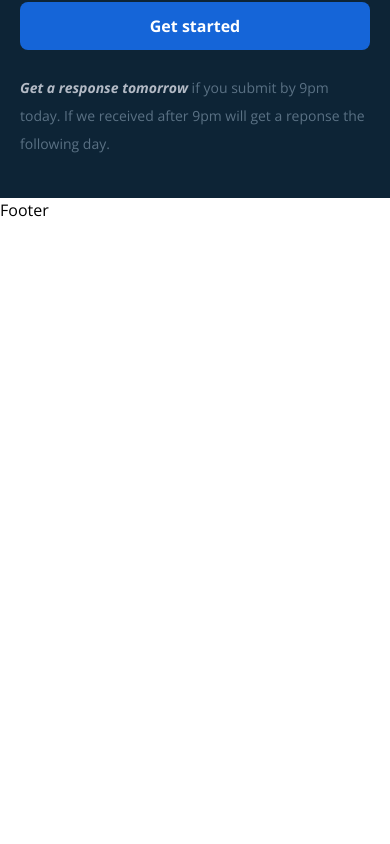
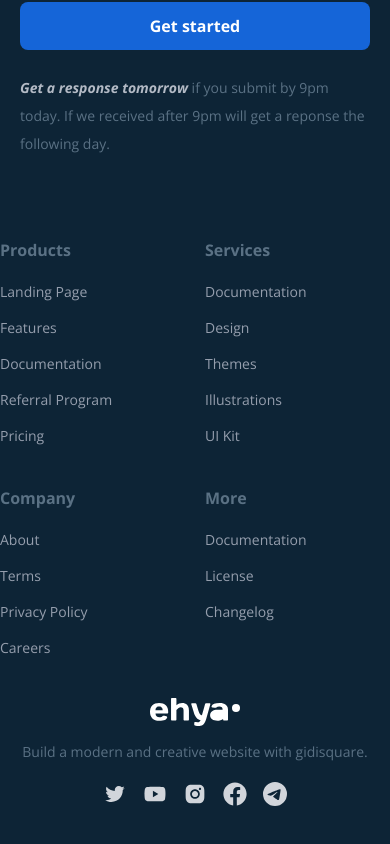
Before and after one commit to tayoolaigbe/mern-sack-blog, a React (Vite) app in the folder frontend/: page / in a window 390 px wide. Shown: the part 1834-2678 px from the top of the page. Before the commit the page ends 2056 px from the top, so only its background shows below. Built offline with nearby package versions, Linux system fonts and the light colour scheme.

Commit message:
Completed the Footer section and made it responsive

```diff
--- a/frontend/src/components/Footer.jsx
+++ b/frontend/src/components/Footer.jsx
@@ -1,7 +1,137 @@
+import { images } from '../contants';
+
+import {
+	AiOutlineTwitter,
+	AiFillYoutube,
+	AiFillInstagram,
+	AiFillHeart,
+} from 'react-icons/ai';
+import { FaFacebook } from 'react-icons/fa';
+import { BsTelegram } from 'react-icons/bs';
+
 const Footer = () => {
-  return (
-    <div>Footer</div>
-  )
-}
+	return (
+		<section className="bg-dark-hard">
+			<footer className="container mx-auto grid grid-cols-10 px5 py-10 gap-y-10 gap-x-5 md:pt-20 md:grid-cols-12 lg:grid-cols-10 gap-x-10">
+				<div className="col-span-5 md:col-span-4 lg:col-span-2">
+					<h3 className="text-dark-light font-bold md:text-lg">Products</h3>
+					<ul className="text-[#959EAD] text-sm mt-5 space-y-4 md:text-base">
+						<li>
+							<a href="/">Landing Page</a>
+						</li>
+						<li>
+							<a href="/">Features</a>
+						</li>
+						<li>
+							<a href="/">Documentation</a>
+						</li>
+						<li>
+							<a href="/">Referral Program</a>
+						</li>
+						<li>
+							<a href="/">Pricing</a>
+						</li>
+					</ul>
+				</div>
+				<div className="col-span-5 md:col-span-4 lg:col-span-2">
+					<h3 className="text-dark-light font-bold md:text-lg">Services</h3>
+					<ul className="text-[#959EAD] text-sm mt-5 space-y-4">
+						<li>
+							<a href="/">Documentation</a>
+						</li>
+						<li>
+							<a href="/">Design</a>
+						</li>
+						<li>
+							<a href="/">Themes</a>
+						</li>
+						<li>
+							<a href="/">Illustrations</a>
+						</li>
+						<li>
+							<a href="/">UI Kit</a>
+						</li>
+					</ul>
+				</div>
+				<div className="col-span-5 md:col-span-4 md:col-start-5 lg:col-span-2 lg:col-start-auto">
+					<h3 className="text-dark-light font-bold md:text-lg">Company</h3>
+					<ul className="text-[#959EAD] text-sm mt-5 space-y-4">
+						<li>
+							<a href="/">About</a>
+						</li>
+						<li>
+							<a href="/">Terms</a>
+						</li>
+						<li>
+							<a href="/">Privacy Policy</a>
+						</li>
+						<li>
+							<a href="/">Careers</a>
+						</li>
+					</ul>
+				</div>
+				<div className="col-span-5 md:col-span-4 lg:col-span-2">
+					<h3 className="text-dark-light font-bold md:text-lg">More</h3>
+					<ul className="text-[#959EAD] text-sm mt-5 space-y-4">
+						<li>
+							<a href="/">Documentation</a>
+						</li>
+						<li>
+							<a href="/">License</a>
+						</li>
+						<li>
+							<a href="/">Changelog</a>
+						</li>
+					</ul>
+				</div>
+				<div className="col-span-10 md:order-first md:col-span-4 lg:col-span-2">
+					<img
+						src={images.Logo}
+						alt="logo"
+						className="brightness-0 invert mx-auto md:mx-0"
+					/>
+					<p className="text-sm text-dark-light text-center mt-4 md:text-left md:text-base lg:text-sm">
+						Build a modern and creative website with gidisquare.
+					</p>
+					<ul className="flex justify-center items-center mt-5 space-x-4 text-gray-300 md:justify-start">
+						<li>
+							<a href="/">
+								<AiOutlineTwitter className="w-6 h-auto" />
+							</a>
+						</li>
+						<li>
+							<a href="/">
+								<AiFillYoutube className="w-6 h-auto" />
+							</a>
+						</li>
+						<li>
+							<a href="/">
+								<AiFillInstagram className="w-6 h-auto" />
+							</a>
+						</li>
+						<li>
+							<a href="/">
+								<FaFacebook className="w-6 h-auto" />
+							</a>
+						</li>
+						<li>
+							<a href="/">
+								<BsTelegram className="w-6 h-auto" />
+							</a>
+						</li>
+					</ul>
+				</div>
+				<div className="hidden md:flex flex-col items-center space-y-4 md:col-span-12 lg:col-span-10">
+					<div className="bg-primary text-white p-3 rounded-full">
+						<AiFillHeart className="w-7 h-auto" />
+					</div>
+					<p className="font-bold italic text-dark-light">
+						Copyright © 2023. Crafted with love.
+					</p>
+				</div>
+			</footer>
+		</section>
+	);
+};
 
-export default Footer
+export default Footer;
```
